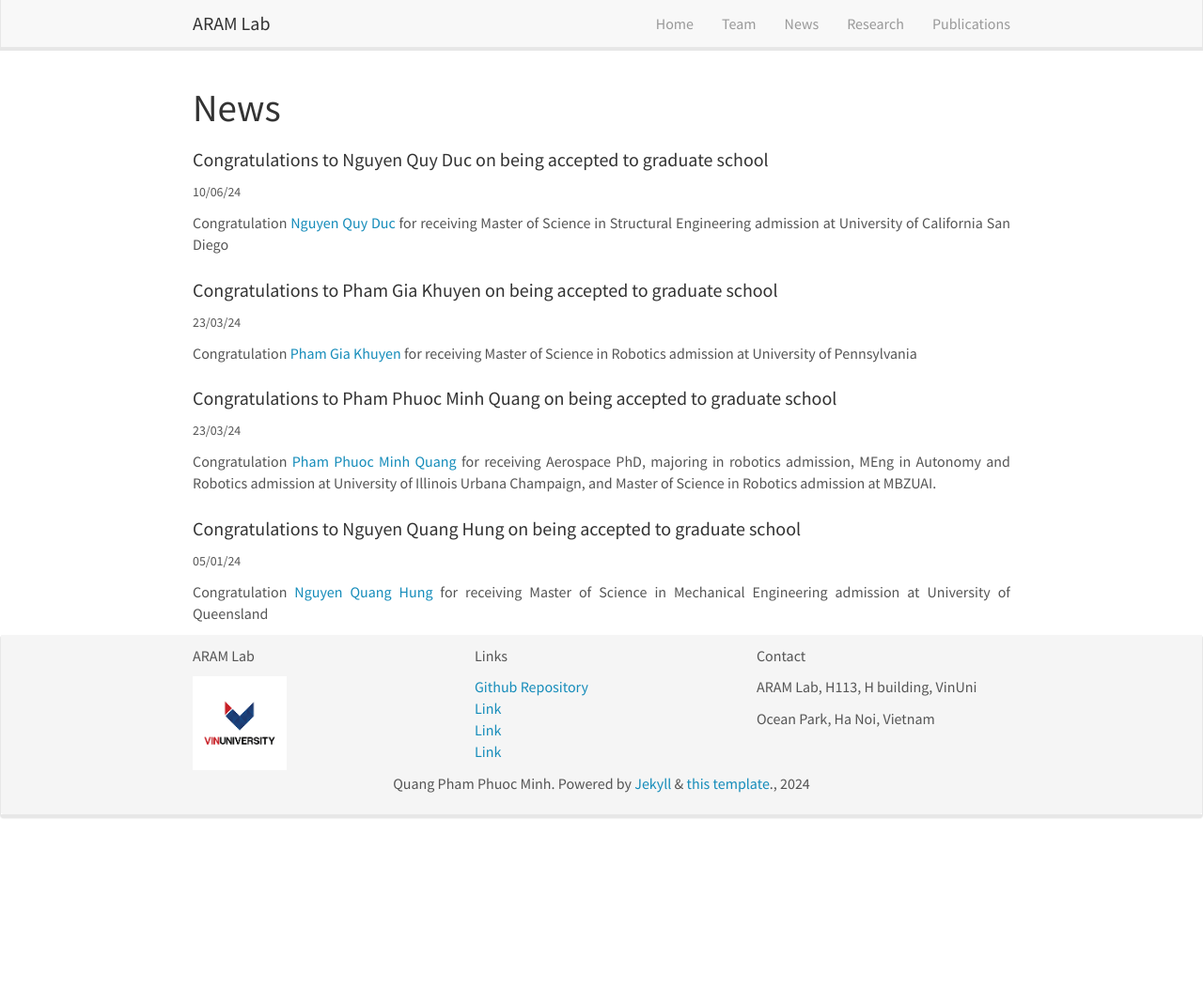
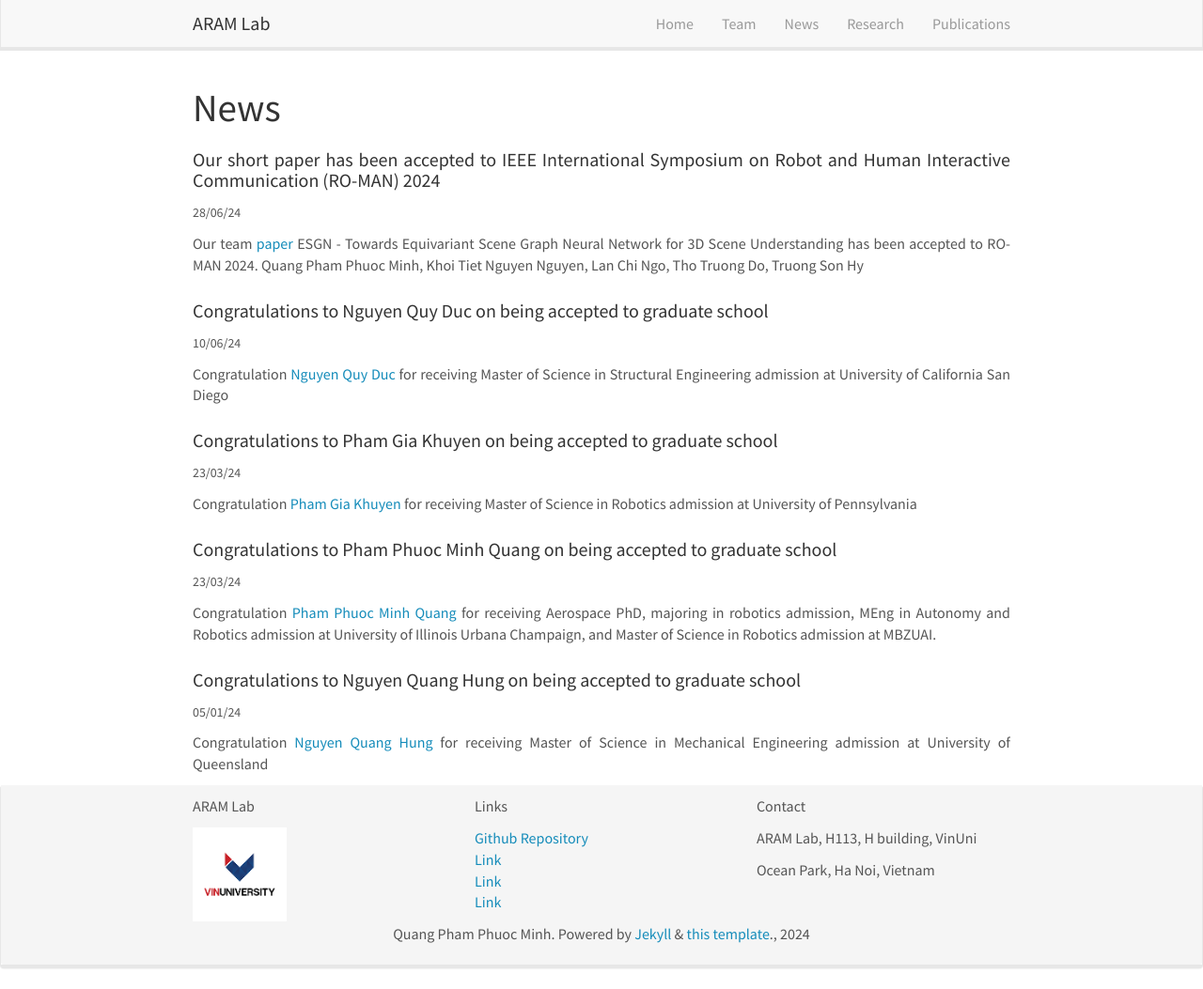
Before and after one commit to quangpham2006/ARAM, a Jekyll site: the page built from _pages/news.html, in a window 1280 px wide and 1053 px high. Shown: the whole window at 94% size. Built offline with Jekyll 4.4.1, drawn with Linux system fonts in a browser that asks for light colours; nearby versions of some CDN libraries.

Commit message:
add paper

```diff
--- a/_data/news.yml
+++ b/_data/news.yml
@@ -1,3 +1,10 @@
+- date: 28/06/24
+  title: Our short paper has been accepted to IEEE International Symposium on Robot and Human Interactive Communication (RO-MAN) 2024
+  tags:
+    - some
+    - tags
+  content: Our team <a href=""> paper </a> ESGN - Towards Equivariant Scene Graph Neural Network for 3D Scene Understanding has been accepted to RO-MAN 2024. Quang Pham Phuoc Minh, Khoi Tiet Nguyen Nguyen, Lan Chi Ngo, Tho Truong Do, Truong Son Hy
+
 - date: 10/06/24
   title: Congratulations to Nguyen Quy Duc on being accepted to graduate school
   tags:
```
